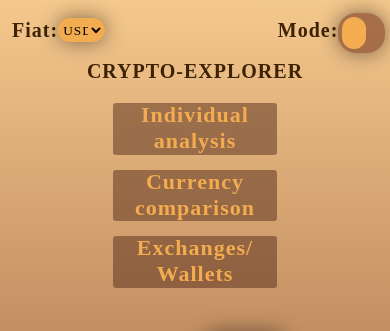
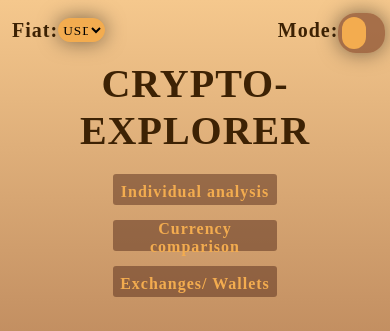
Before and after one commit to lukasssicevs/CRYPTOEXPLORER, a React (Create React App) app: page / in a window 390 px wide. Shown: the top 331 px of the page. Built offline with nearby package versions, Linux system fonts and the light colour scheme; no server answers; a web font is replaced by a local one.

Commit message:
more responsiveness

```diff
--- a/src/index.css
+++ b/src/index.css
@@ -241,7 +241,6 @@ input:checked + .darkSlider:before {
   margin-right: 0;
   margin-bottom: 30px;
   margin-top: 20px;
-  height: 40px;
 }
 
 input[type="radio"] {
@@ -268,6 +267,9 @@ span {
   color: var(--yellow);
   font-size: 22px;
   font-weight: bold;
+  display: flex;
+  align-items: center;
+  justify-content: center;
 }
 
 .label:hover {
@@ -289,6 +291,9 @@ span {
   color: var(--yellow);
   font-size: 22px;
   font-weight: bold;
+  display: flex;
+  align-items: center;
+  justify-content: center;
 }
 
 .darkLabel:hover {
@@ -845,7 +850,27 @@ td {
   }
 
   .header {
-    font-size: 10px;
+    font-size: 20px;
+  }
+
+  #selectContainer {
+    height: 200px;
+  }
+
+  .label {
+    font-size: 16px;
+    height: 26px;
+    display: flex;
+    align-items: center;
+    justify-content: center;
+  }
+
+  .darkLabel {
+    font-size: 16px;
+    height: 26px;
+    display: flex;
+    align-items: center;
+    justify-content: center;
   }
 
   input:checked + .darkSlider:before {
@@ -896,7 +921,4 @@ td {
 }
 
 @media only screen and (max-width: 465px) {
-  .header {
-    font-size: 10px;
-  }
 }
```
